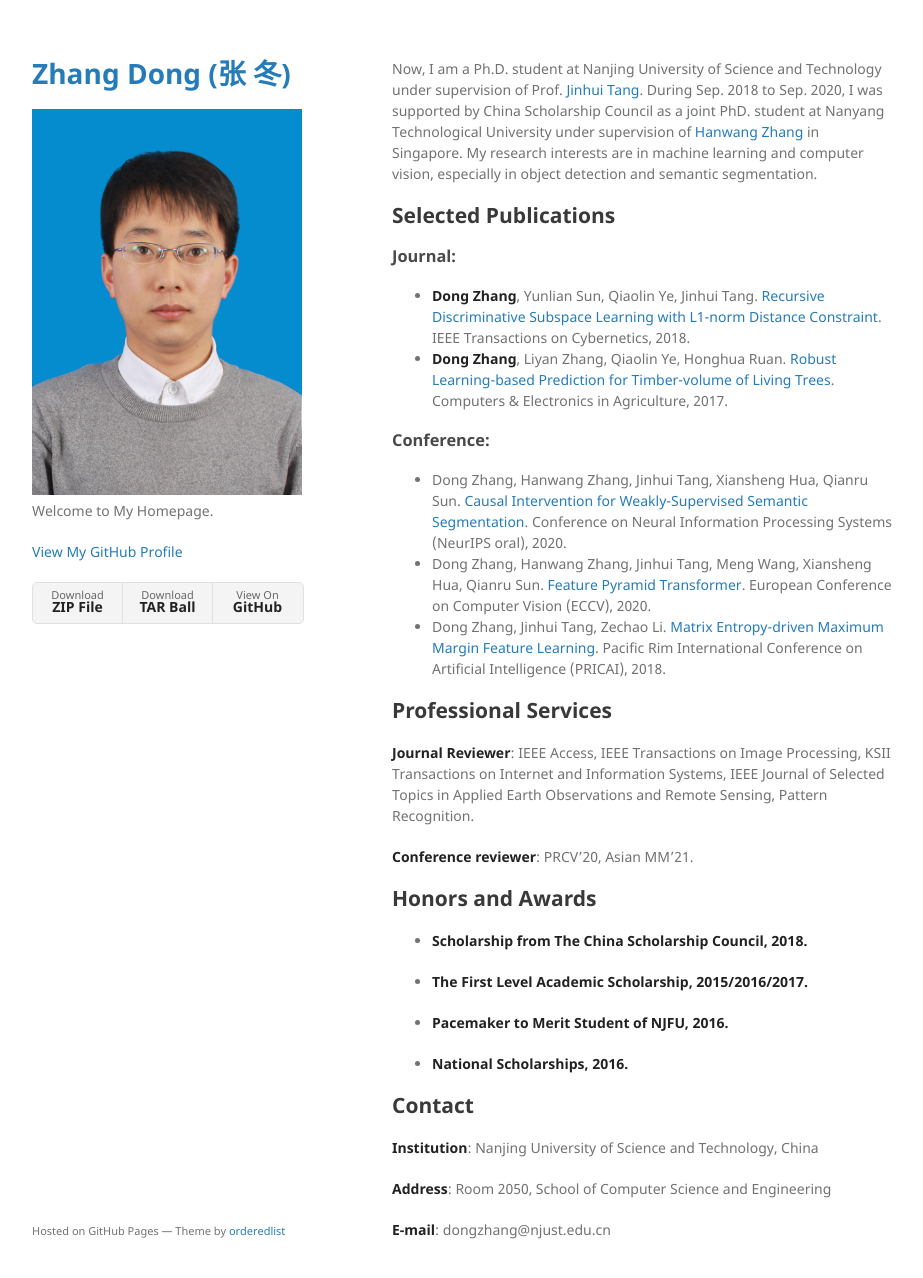
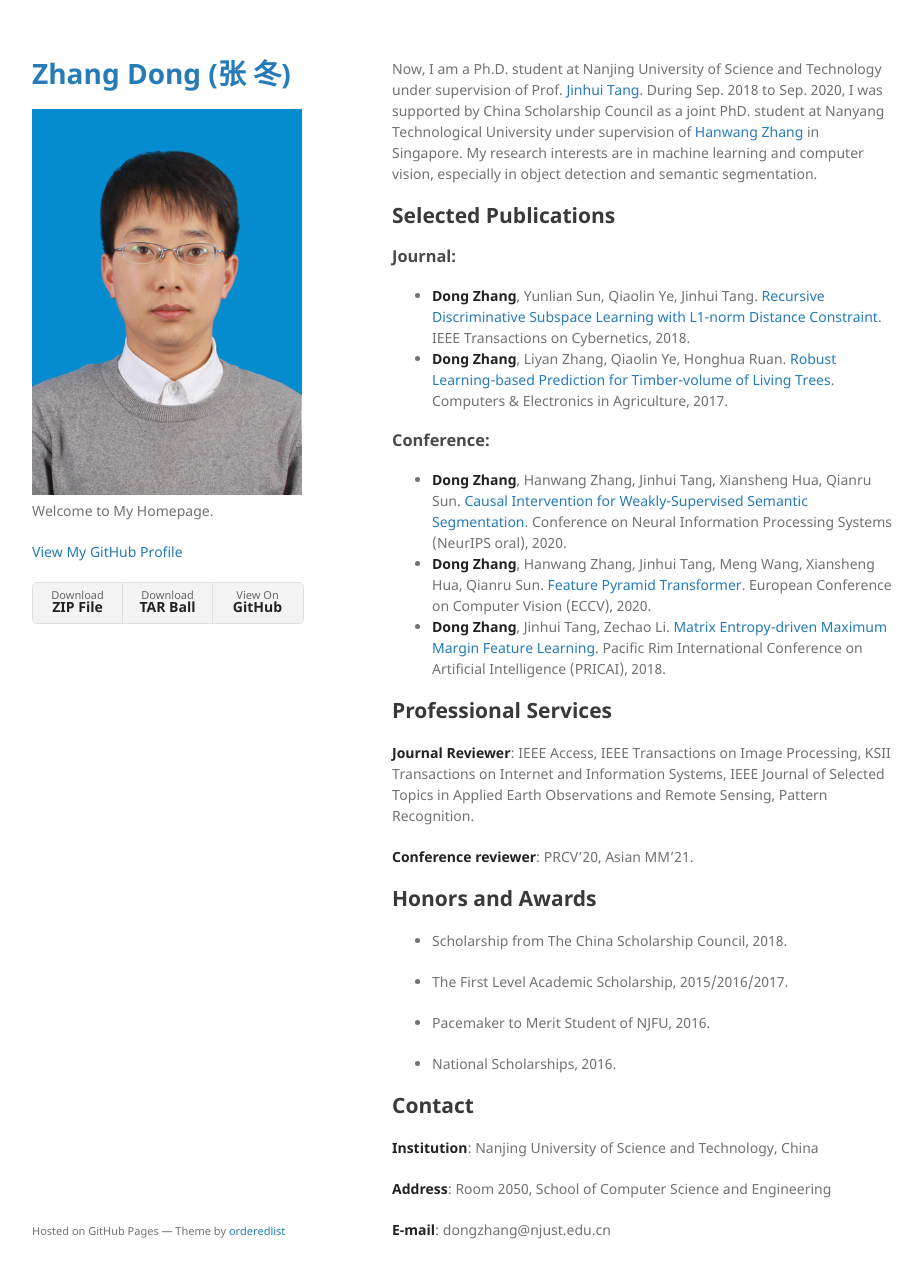
Before and after one commit to ZHANGDONG-NJUST/zhangdong-njust.github.io, a Jekyll site: the page built from index.md, in a window 1280 px wide and 1310 px high. Shown: the top 1278 px of the window, without its empty margins (178-1101 px from the left). Built offline with Jekyll 4.4.1, drawn with Linux system fonts in a browser that asks for light colours.

Commit message:
no commit

```diff
--- a/_config.yml
+++ b/_config.yml
@@ -1,5 +1,5 @@
 title: Zhang Dong (张 冬)
-logo: /assets/img/dongzhang.jpg
+logo: /assets/img/dongzhang.JPG
 description: Welcome to My Homepage.
 show_downloads: true
 google_analytics:
--- a/index.md
+++ b/index.md
@@ -11,9 +11,9 @@ Now, I am a Ph.D. student at Nanjing University of Science and Technology under
 - **Dong Zhang**, Liyan Zhang, Qiaolin Ye, Honghua Ruan. [Robust Learning-based Prediction for Timber-volume of Living Trees](https://www.sciencedirect.com/science/article/abs/pii/S0168169916306366). Computers & Electronics in Agriculture, 2017.
 
 ### Conference:
-- Dong Zhang, Hanwang Zhang, Jinhui Tang, Xiansheng Hua, Qianru Sun. [Causal Intervention for Weakly-Supervised Semantic Segmentation](https://papers.nips.cc/paper/2020/file/07211688a0869d995947a8fb11b215d6-Paper.pdf). Conference on Neural Information Processing Systems (NeurIPS oral), 2020.
-- Dong Zhang, Hanwang Zhang, Jinhui Tang, Meng Wang, Xiansheng Hua, Qianru Sun. [Feature Pyramid Transformer](https://www.ecva.net/papers/eccv_2020/papers_ECCV/papers/123730324.pdf). European Conference on Computer Vision (ECCV), 2020.
-- Dong Zhang, Jinhui Tang, Zechao Li. [Matrix Entropy-driven Maximum Margin Feature Learning](https://link.springer.com/chapter/10.1007/978-3-319-97304-3_29). Pacific Rim International Conference on Artificial Intelligence (PRICAI), 2018.
+- **Dong Zhang**, Hanwang Zhang, Jinhui Tang, Xiansheng Hua, Qianru Sun. [Causal Intervention for Weakly-Supervised Semantic Segmentation](https://papers.nips.cc/paper/2020/file/07211688a0869d995947a8fb11b215d6-Paper.pdf). Conference on Neural Information Processing Systems (NeurIPS oral), 2020.
+- **Dong Zhang**, Hanwang Zhang, Jinhui Tang, Meng Wang, Xiansheng Hua, Qianru Sun. [Feature Pyramid Transformer](https://www.ecva.net/papers/eccv_2020/papers_ECCV/papers/123730324.pdf). European Conference on Computer Vision (ECCV), 2020.
+- **Dong Zhang**, Jinhui Tang, Zechao Li. [Matrix Entropy-driven Maximum Margin Feature Learning](https://link.springer.com/chapter/10.1007/978-3-319-97304-3_29). Pacific Rim International Conference on Artificial Intelligence (PRICAI), 2018.
 
 ## Professional Services
 
@@ -23,13 +23,13 @@ Now, I am a Ph.D. student at Nanjing University of Science and Technology under
 
 ## Honors and Awards
 
-* **Scholarship from The China Scholarship Council, 2018.**
+* Scholarship from The China Scholarship Council, 2018.
 
-* **The First Level Academic Scholarship, 2015/2016/2017.**
+* The First Level Academic Scholarship, 2015/2016/2017.
 
-* **Pacemaker to Merit Student of NJFU, 2016.**
+* Pacemaker to Merit Student of NJFU, 2016.
 
-* **National Scholarships, 2016.**
+* National Scholarships, 2016.
 
 
 ## Contact
```
